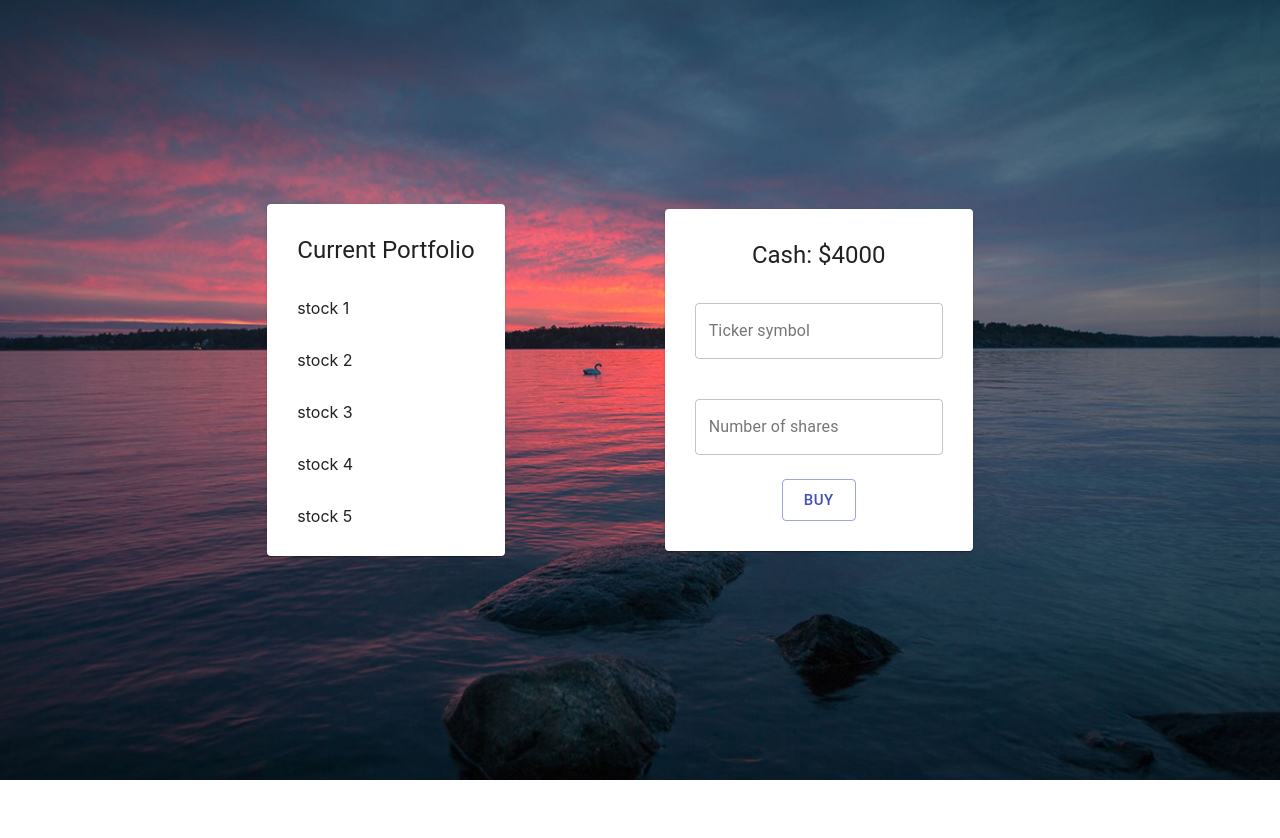
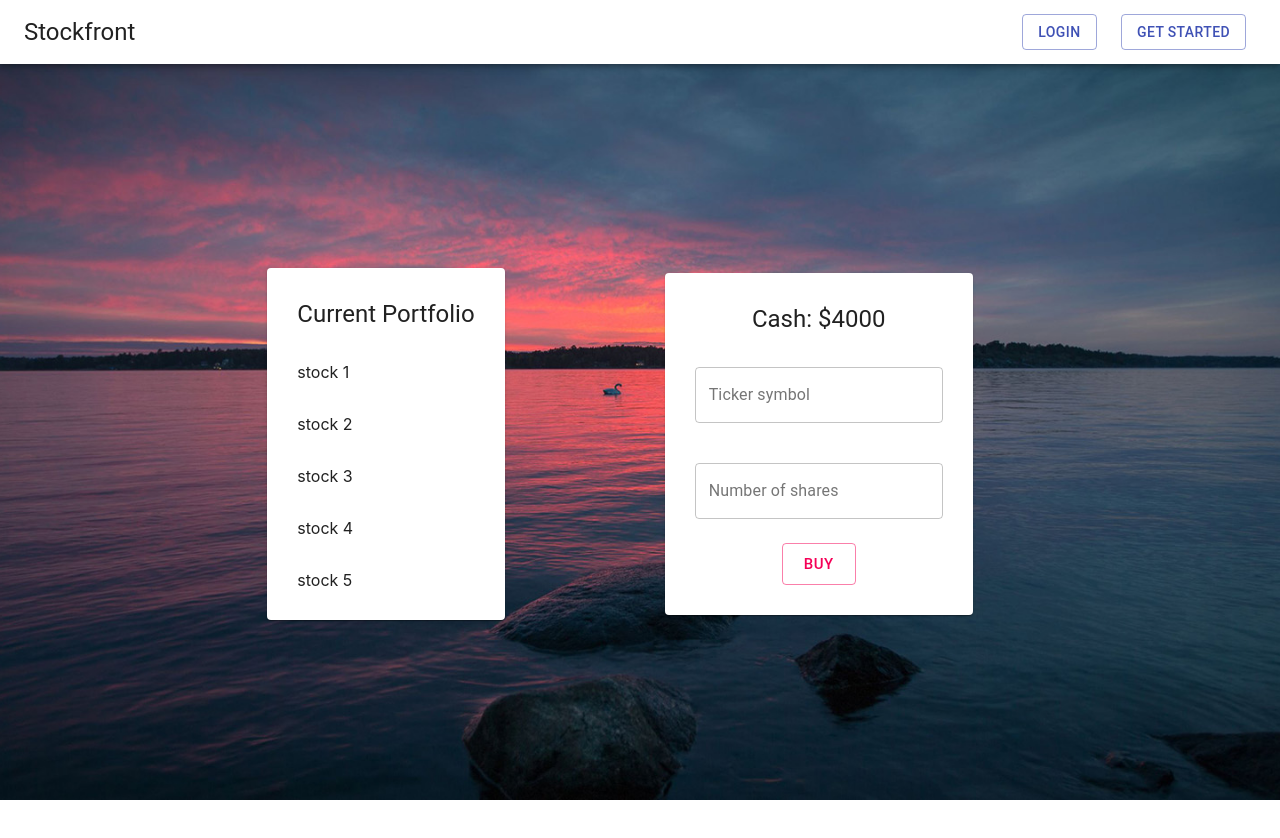
Before and after one commit to sashakayola/TTP-FS, a React (Create React App) app: page /portfolio in a window 1280 px wide. Shown: the top 838 px of the page. Before the commit the page ends 800 px from the top, so only its background shows below. Built offline with nearby package versions, Linux system fonts and the light colour scheme.

Commit message:
added navbar

```diff
--- a/src/App.js
+++ b/src/App.js
@@ -2,13 +2,18 @@ import React from 'react';
 import withStyles from '@material-ui/core/styles/withStyles';
 import Routes from './routes';
 import { BrowserRouter } from 'react-router-dom';
+import Navbar from './components/Navbar';
+import backgroundImage from './assets/backgroundImage.jpg';
 
 const App = ({ classes }) => {
   return (
-    <div className={classes.app}>
-      <BrowserRouter>
-        <Routes />
-      </BrowserRouter>{' '}
+    <div className={classes.mainContent}>
+      <div className={classes.app}>
+        {' '}
+        <BrowserRouter>
+          <Navbar /> <Routes />
+        </BrowserRouter>{' '}
+      </div>{' '}
     </div>
   );
 };
@@ -18,6 +23,13 @@ const styles = {
     width: '100vw',
     height: '100vh',
   },
+  mainContent: {
+    width: '100%',
+    height: '100%',
+    backgroundImage: `url(${backgroundImage})`,
+    backgroundSize: 'cover',
+    backgroundPosition: 'top center',
+  },
 };
 
 export default withStyles(styles)(App);
--- a/src/components/Login.js
+++ b/src/components/Login.js
@@ -4,7 +4,6 @@ import { Grid, Input } from '@material-ui/core';
 import withStyles from '@material-ui/core/styles/withStyles';
 import Typography from '@material-ui/core/Typography';
 import Card from '@material-ui/core/Card';
-import backgroundImage from '../assets/backgroundImage.jpg';
 import axios from 'axios';
 
 class Login extends Component {
@@ -119,9 +118,6 @@ const styles = {
   mainContent: {
     width: '100%',
     height: '100%',
-    backgroundImage: `url(${backgroundImage})`,
-    backgroundSize: 'cover',
-    backgroundPosition: 'top center',
   },
   card: {
     padding: '40px',
--- /dev/null
+++ b/src/components/Navbar.js
@@ -0,0 +1,64 @@
+import React, { Component } from 'react';
+import withStyles from '@material-ui/core/styles/withStyles';
+import AppBar from '@material-ui/core/AppBar';
+import Toolbar from '@material-ui/core/Toolbar';
+import Button from '@material-ui/core/Button';
+import Typography from '@material-ui/core/Typography';
+import { Grid } from '@material-ui/core';
+import { Link } from 'react-router-dom';
+
+class Navbar extends Component {
+  render() {
+    const { classes } = this.props;
+    return (
+      <div className={classes.root}>
+        <AppBar color='white' position='sticky'>
+          <Toolbar>
+            <Grid justify='space-between' container alignItems='center'>
+              <Grid item>
+                <Typography variant='h5' color='inherit'>
+                  Stockfront{' '}
+                </Typography>{' '}
+              </Grid>{' '}
+              <Grid item>
+                <Button
+                  color='primary'
+                  size='medium'
+                  variant='outlined'
+                  className={classes.button}
+                  component={Link}
+                  to='/login'
+                >
+                  {' '}
+                  Login{' '}
+                </Button>{' '}
+                <Button
+                  color='primary'
+                  size='medium'
+                  variant='outlined'
+                  className={classes.button}
+                  component={Link}
+                  to='/signup'
+                >
+                  {' '}
+                  Get Started{' '}
+                </Button>{' '}
+              </Grid>{' '}
+            </Grid>{' '}
+          </Toolbar>{' '}
+        </AppBar>{' '}
+      </div>
+    );
+  }
+}
+
+const styles = {
+  root: {
+    flexGrow: 1,
+  },
+  button: {
+    margin: '10px',
+  },
+};
+
+export default withStyles(styles)(Navbar);
--- a/src/components/Portfolio.js
+++ b/src/components/Portfolio.js
@@ -4,7 +4,6 @@ import { Grid, Input, TextField } from '@material-ui/core';
 import withStyles from '@material-ui/core/styles/withStyles';
 import Typography from '@material-ui/core/Typography';
 import Card from '@material-ui/core/Card';
-import backgroundImage from '../assets/backgroundImage.jpg';
 import TradingForm from './TradingForm';
 import CurrentHoldings from './CurrentHoldings';
 
@@ -33,9 +32,6 @@ const styles = {
   mainContent: {
     width: '100%',
     height: '100%',
-    backgroundImage: `url(${backgroundImage})`,
-    backgroundSize: 'cover',
-    backgroundPosition: 'top center',
   },
   card: {
     padding: '30px',
--- a/src/components/Signup.js
+++ b/src/components/Signup.js
@@ -4,7 +4,6 @@ import { Grid, Input } from '@material-ui/core';
 import withStyles from '@material-ui/core/styles/withStyles';
 import Typography from '@material-ui/core/Typography';
 import Card from '@material-ui/core/Card';
-import backgroundImage from '../assets/backgroundImage.jpg';
 import axios from 'axios';
 
 class Signup extends Component {
@@ -48,10 +47,11 @@ class Signup extends Component {
   };
 
   render() {
-    const { classes, error } = this.props;
+    const { classes } = this.props;
 
     return (
       <div className={classes.mainContent}>
+        {' '}
         <Grid
           container
           className={classes.mainContent}
@@ -140,9 +140,6 @@ const styles = {
   mainContent: {
     width: '100%',
     height: '100%',
-    backgroundImage: `url(${backgroundImage})`,
-    backgroundSize: 'cover',
-    backgroundPosition: 'top center',
   },
   card: {
     padding: '40px',
--- a/src/components/TradingForm.js
+++ b/src/components/TradingForm.js
@@ -10,15 +10,6 @@ class TradingForm extends Component {
     const { classes } = this.props;
     return (
       <div>
-        {' '}
-        {/* <Grid
-                  container
-                  className={classes.mainContent}
-                  justify='center'
-                  alignItems='center'
-                  direction='row'
-                  spacing={5}
-                > */}{' '}
         <Card className={classes.card}>
           <Grid
             container
@@ -51,7 +42,7 @@ class TradingForm extends Component {
             <Grid item>
               <Button
                 variant='outlined'
-                color='primary'
+                color='secondary'
                 size='large'
                 type='submit'
               >
@@ -60,7 +51,6 @@ class TradingForm extends Component {
             </Grid>{' '}
           </Grid>{' '}
         </Card>{' '}
-        {/* </Grid>{' '} */}{' '}
       </div>
     );
   }
```
Also changed, not shown: src/components/index.js (+4 -16 lines).
